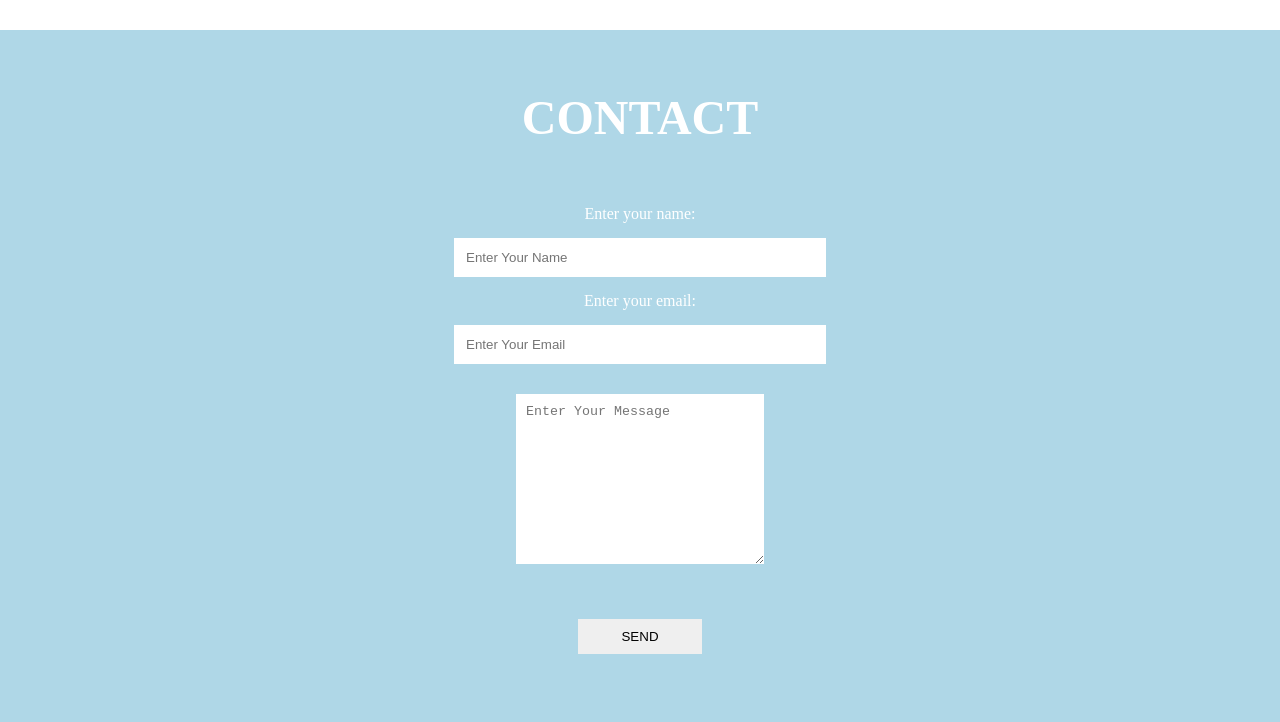
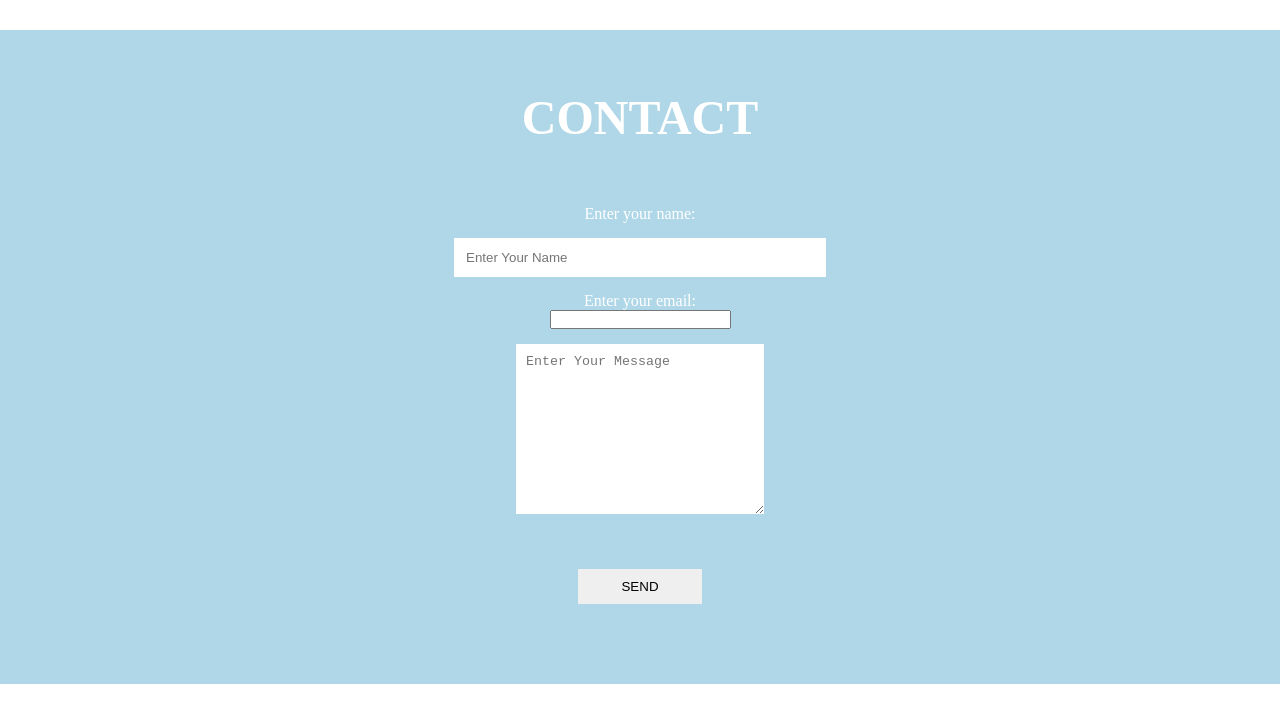
Before and after one commit to anikmajumdar01/My-Personal-Portfolio, a plain HTML site: page index.html in a window 1280 px wide. Shown: the part 4189-4911 px from the top of the page. After the commit the page ends 4873 px from the top, so only its background shows below. Drawn offline with Linux system fonts and the light colour scheme.

Commit message:
Update index.html

```diff
--- a/index.html
+++ b/index.html
@@ -111,7 +111,7 @@
                 <label for="name">Enter your name:</label>
                 <input type="text" name="name" class="input" placeholder="Enter Your Name">
                 <label for="email">Enter your email:</label>
-                <input type="email" name="email" class="input" placeholder="Enter Your Email">
+                <input type="email" id="email" name="email">
                 <textarea name="msg" id="msg" cols="30" rows="10" placeholder="Enter Your Message"></textarea>
                 <input type="submit" value="SEND" id="send">
 
```
